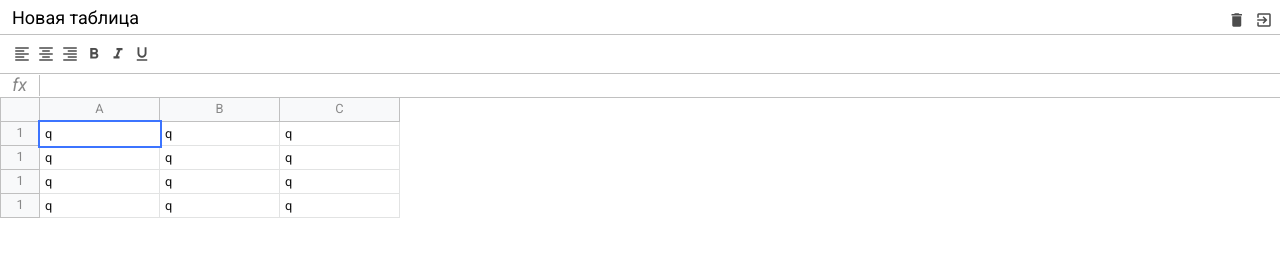
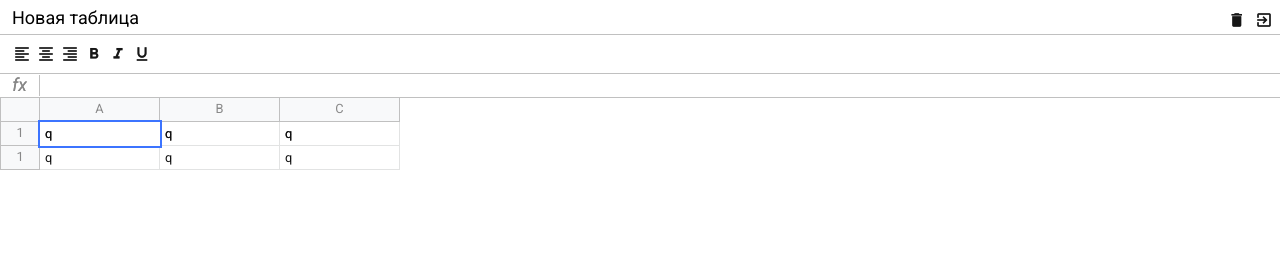
Before and after one commit to YuriAnisimov27/js-excel, a website built with webpack: page src/assets/excel.html in a window 1280 px wide. Built offline with nearby package versions, Linux system fonts and the light colour scheme.

Commit message:
feat: layout formation

```diff
--- a/package.json
+++ b/package.json
@@ -27,6 +27,7 @@
   "browserslist": "> 0.25%, not dead",
   "devDependencies": {
     "@babel/core": "^7.11.6",
+    "@babel/plugin-proposal-class-properties": "^7.12.1",
     "@babel/preset-env": "^7.11.5",
     "babel-eslint": "^10.1.0",
     "babel-loader": "^8.1.0",
--- a/src/assets/excel.html
+++ b/src/assets/excel.html
@@ -25,7 +25,6 @@
         </div>
 
         <div class="excel__toolbar">
-
             <div class="button">
                 <span class="material-icons">format_align_left</span>
             </div>
@@ -44,7 +43,6 @@
             <div class="button">
                 <span class="material-icons">format_underlined</span>
             </div>
-
         </div>
 
         <div class="excel__formula">
@@ -61,7 +59,6 @@
                     <div class="column">C</div>
                 </div>
             </div>
-
             <div class="row">
                 <div class="row-info">1</div>
                 <div class="row-data">
@@ -70,34 +67,6 @@
                     <div class="cell" contenteditable="">q</div>
                 </div>
             </div>
-
-            <div class="row">
-                <div class="row-info">1</div>
-                <div class="row-data">
-                    <div class="cell " contenteditable="">q</div>
-                    <div class="cell" contenteditable="">q</div>
-                    <div class="cell" contenteditable="">q</div>
-                </div>
-            </div>
-
-            <div class="row">
-                <div class="row-info">1</div>
-                <div class="row-data">
-                    <div class="cell " contenteditable="">q</div>
-                    <div class="cell" contenteditable="">q</div>
-                    <div class="cell" contenteditable="">q</div>
-                </div>
-            </div>
-
-            <div class="row">
-                <div class="row-info">1</div>
-                <div class="row-data">
-                    <div class="cell " contenteditable="">q</div>
-                    <div class="cell" contenteditable="">q</div>
-                    <div class="cell" contenteditable="">q</div>
-                </div>
-            </div>
-
         </div>
 
     </div>
--- a/src/components/excel/Excel.js
+++ b/src/components/excel/Excel.js
@@ -1,6 +1,24 @@
+import {$} from '@core/dom'
+
 export class Excel {
   constructor(selector, options) {
     this.$el = document.querySelector(selector)
     this.components = options.components || []
   }
+
+  getRoot() {
+    const $root = $.create('div', 'excel')
+
+    this.components.forEach(Component => {
+      const $el = $.create('div', Component.className)
+      const component = new Component($el)
+      $el.innerHTML = component.toHTML()
+      $root.append($el)
+    })
+    return $root
+  }
+
+  render() {
+    this.$el.append(this.getRoot())
+  }
 }
--- a/src/components/formula/Formula.js
+++ b/src/components/formula/Formula.js
@@ -1,5 +1,12 @@
-import {ExcelComponent} from '@core/ExcelComponent';
+import {ExcelComponent} from '@core/ExcelComponent'
 
 export class Formula extends ExcelComponent {
+  static className = 'excel__formula'
 
+  toHTML() {
+    return `
+      <div class="info">fx</div>
+      <div class="input" contenteditable spellcheck="false" ></div>
+    `
+  }
 }
--- a/src/components/header/Header.js
+++ b/src/components/header/Header.js
@@ -1,5 +1,19 @@
-import {ExcelComponent} from '@core/ExcelComponent';
+import {ExcelComponent} from '@core/ExcelComponent'
 
 export class Header extends ExcelComponent {
+  static className = 'excel__header'
 
+  toHTML() {
+    return `
+      <input type="text" class="input" value="Новая таблица">
+      <div>
+        <div class="button">
+          <span class="material-icons">delete</span>
+        </div>
+        <div class="button">
+          <span class="material-icons">exit_to_app</span>
+        </div>
+      </div>
+    `
+  }
 }
--- a/src/components/table/Table.js
+++ b/src/components/table/Table.js
@@ -1,5 +1,34 @@
-import {ExcelComponent} from '@core/ExcelComponent';
+import {ExcelComponent} from '@core/ExcelComponent'
 
 export class Table extends ExcelComponent {
+  static className = 'excel__table'
 
+  toHTML() {
+    return `
+      <div class="row">
+        <div class="row-info"></div>
+        <div class="row-data">
+          <div class="column">A</div>
+          <div class="column">B</div>
+          <div class="column">C</div>
+        </div>
+      </div>
+      <div class="row">
+        <div class="row-info">1</div>
+        <div class="row-data">
+          <div class="cell selected" contenteditable="">q</div>
+          <div class="cell" contenteditable="">q</div>
+          <div class="cell" contenteditable="">q</div>
+        </div>
+      </div>
+      <div class="row">
+        <div class="row-info">1</div>
+        <div class="row-data">
+          <div class="cell" contenteditable="">q</div>
+          <div class="cell" contenteditable="">q</div>
+          <div class="cell" contenteditable="">q</div>
+        </div>
+      </div>
+    `
+  }
 }
--- a/src/components/toolbar/Toolbar.js
+++ b/src/components/toolbar/Toolbar.js
@@ -1,5 +1,28 @@
-import {ExcelComponent} from '@core/ExcelComponent';
+import {ExcelComponent} from '@core/ExcelComponent'
 
 export class Toolbar extends ExcelComponent {
+  static className = 'excel__toolbar'
 
+  toHTML() {
+    return `
+      <div class="button">
+        <span class="material-icons">format_align_left</span>
+      </div>
+      <div class="button">
+        <span class="material-icons">format_align_center</span>
+      </div>
+      <div class="button">
+        <span class="material-icons">format_align_right</span>
+      </div>
+      <div class="button">
+        <span class="material-icons">format_bold</span>
+      </div>
+      <div class="button">
+        <span class="material-icons">format_italic</span>
+      </div>
+      <div class="button">
+        <span class="material-icons">format_underlined</span>
+      </div>
+    `
+  }
 }
--- a/src/core/DomListener.js
+++ b/src/core/DomListener.js
@@ -1,3 +1,8 @@
 export class DomListener {
-
+  constructor($root) {
+    if (!$root) {
+      throw new Error(`No $root provided for DomListener`)
+    }
+    this.$root = $root
+  }
 }
--- a/src/core/ExcelComponent.js
+++ b/src/core/ExcelComponent.js
@@ -2,6 +2,6 @@ import {DomListener} from '@core/DomListener';
 
 export class ExcelComponent extends DomListener {
   toHTML() {
-    return ''
+    return super.toHTML();
   }
 }
--- /dev/null
+++ b/src/core/dom.js
@@ -0,0 +1,16 @@
+class Dom {
+  constructor() {
+  }
+}
+
+export function $() {
+  return new Dom()
+}
+
+$.create = (tagName, classes = '') => {
+  const el = document.createElement(tagName)
+  if (classes) {
+    el.classList.add(classes)
+  }
+  return el
+}
--- a/src/index.js
+++ b/src/index.js
@@ -1,7 +1,11 @@
 import './scss/index.scss';
 import {Excel} from '@/components/excel/Excel';
+import {Header} from '@/components/header/Header';
+import {Toolbar} from '@/components/toolbar/Toolbar';
+import {Formula} from '@/components/formula/Formula';
+import {Table} from '@/components/table/Table';
 
 const excel = new Excel('#app', {
-  components: []
+  components: [Header, Toolbar, Formula, Table]
 })
-console.log('excel', excel)
+excel.render()
--- a/webpack.config.js
+++ b/webpack.config.js
@@ -14,6 +14,7 @@ const jsLoader = () => {
       loader: 'babel-loader',
       options: {
         presets: ['@babel/preset-env'],
+        plugins: ['@babel/plugin-proposal-class-properties']
       },
     },
   ]
```
Also changed, not shown: 1 other file.
